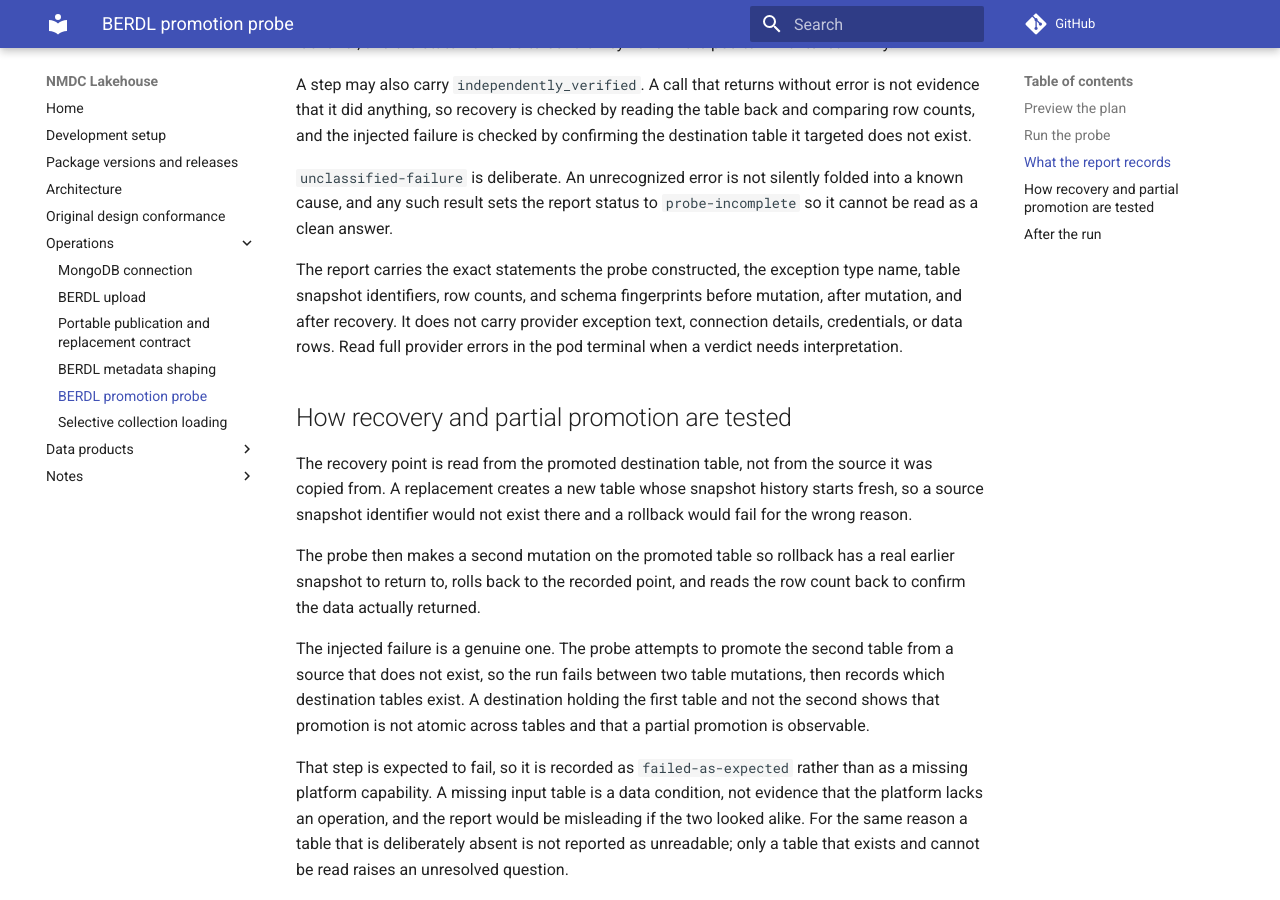
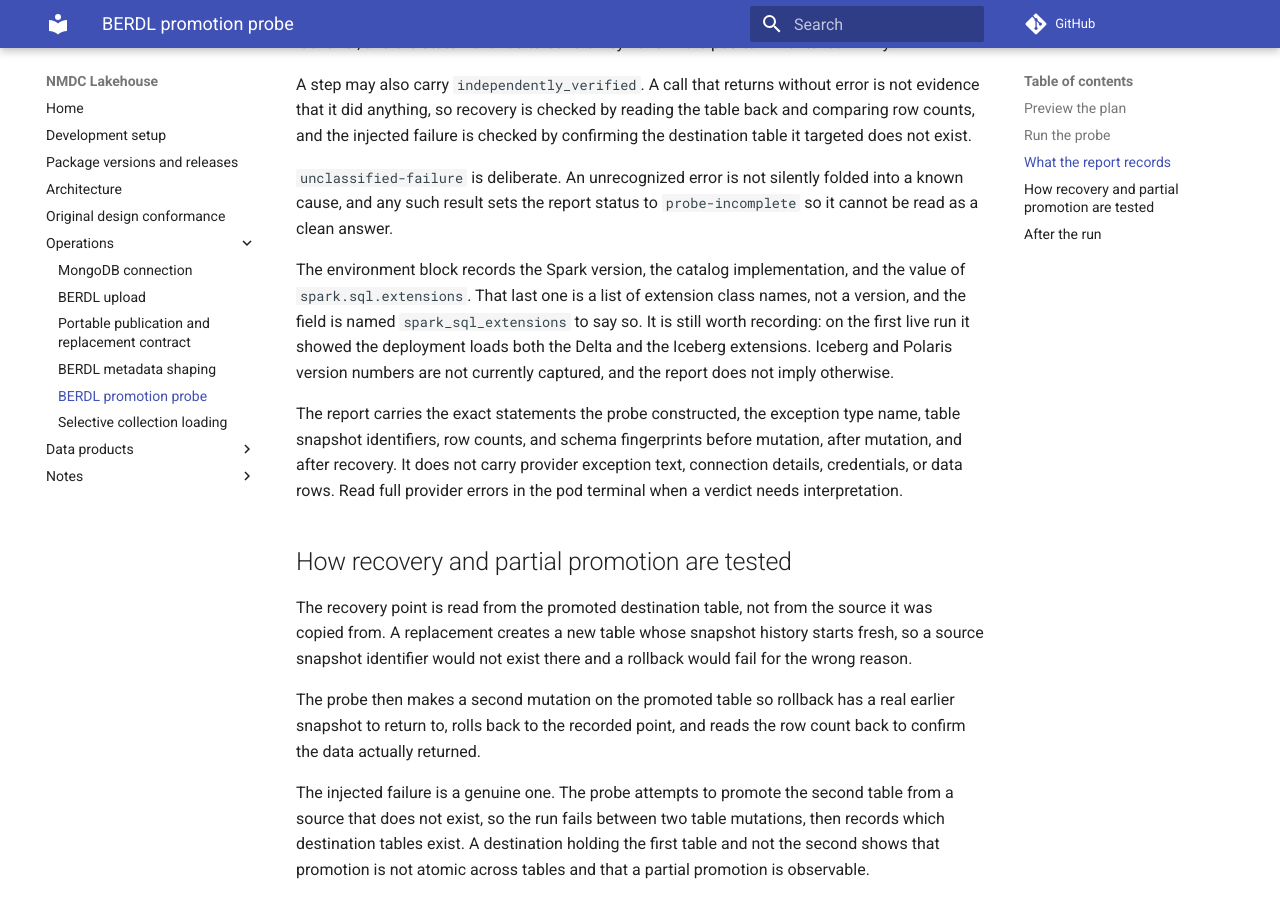
Before and after one commit to microbiomedata/nmdc-lakehouse, an MkDocs documentation site: the page built from docs/berdl-promotion-probe.md, in a window 1280 px wide and 900 px high, scrolled down 1825 px. Built offline with MkDocs 1.6.1 and Material for MkDocs 9.7.7, drawn with Linux system fonts in a browser that asks for light colours; comment, search, counter and statistics services are not loaded.

Commit message:
Name the environment field for what it records
Co-Authored-By: Claude Opus 5 (1M context) <noreply@anthropic.com>

```diff
--- a/docs/berdl-promotion-probe.md
+++ b/docs/berdl-promotion-probe.md
@@ -82,6 +82,13 @@ the injected failure is checked by confirming the destination table it targeted
 folded into a known cause, and any such result sets the report status to
 `probe-incomplete` so it cannot be read as a clean answer.
 
+The environment block records the Spark version, the catalog implementation, and
+the value of `spark.sql.extensions`. That last one is a list of extension class
+names, not a version, and the field is named `spark_sql_extensions` to say so. It
+is still worth recording: on the first live run it showed the deployment loads
+both the Delta and the Iceberg extensions. Iceberg and Polaris version numbers
+are not currently captured, and the report does not imply otherwise.
+
 The report carries the exact statements the probe constructed, the exception
 type name, table snapshot identifiers, row counts, and schema fingerprints
 before mutation, after mutation, and after recovery. It does not carry provider
```
Also changed, not shown: 2 other files.
